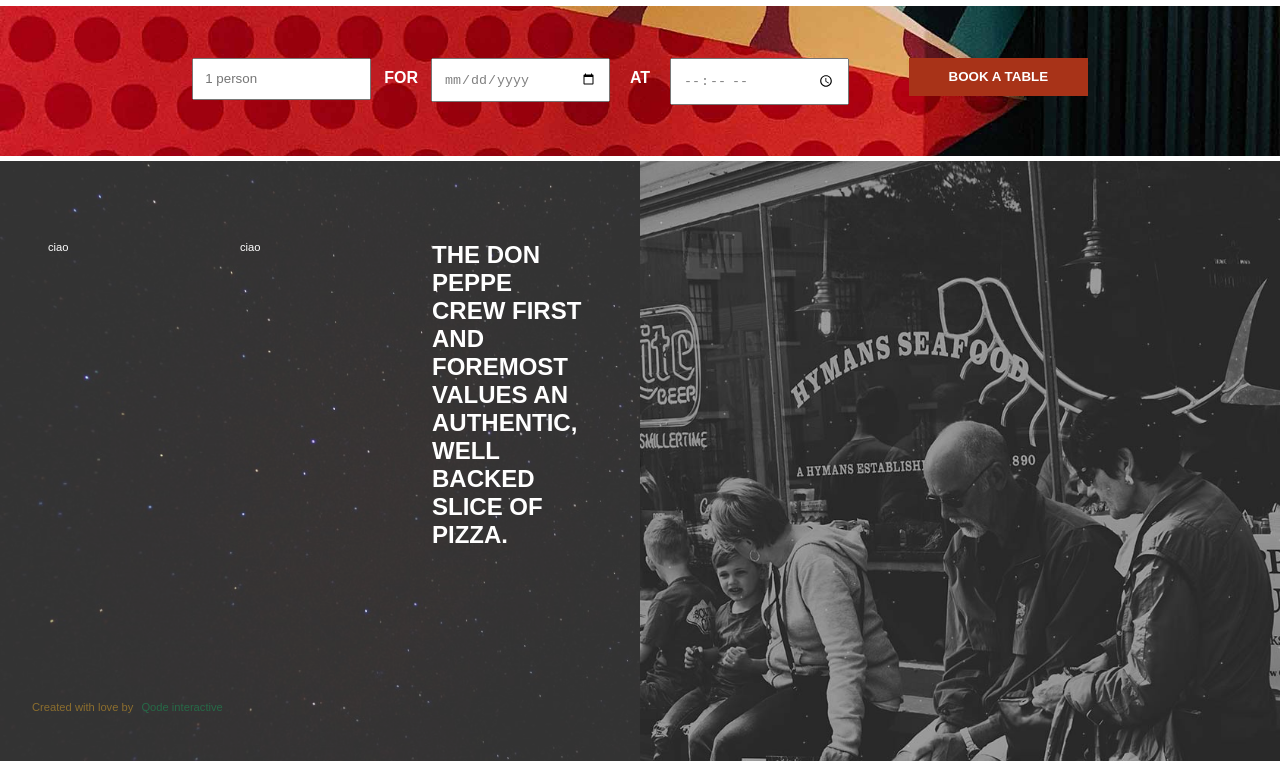
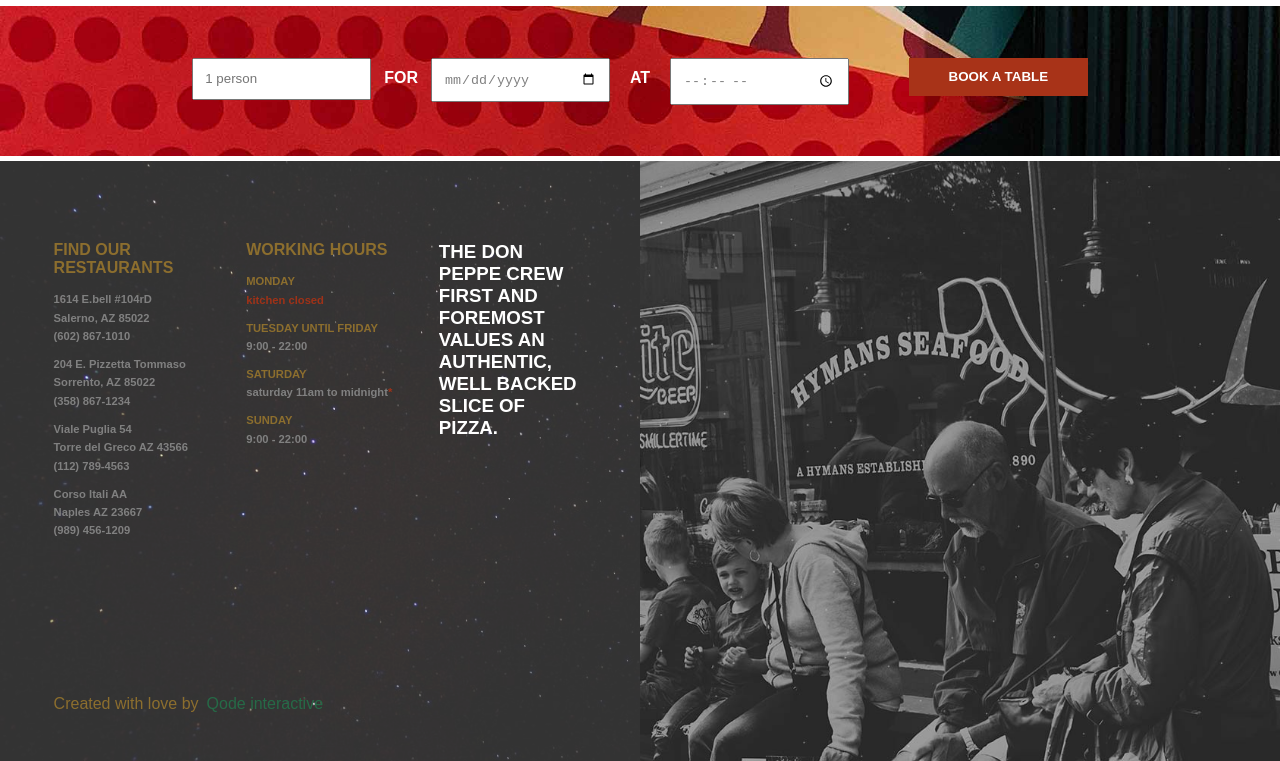
Before and after one commit to FabrizioMisseri/proj-html-vuejs, a Vue app: page / in a window 1280 px wide. Shown: the part 3518-4279 px from the top of the page. Built offline with nearby package versions, Linux system fonts and the light colour scheme.

Commit message:
proliferate footer (dynamic mode)

```diff
--- a/src/components/appFooter.vue
+++ b/src/components/appFooter.vue
@@ -1,6 +1,19 @@
 <script>
+import footerCard from './footerComps/footerCard.vue';
+import { store } from "../store";
+
 export default {
     name: "appFooter",
+
+    components: {
+        footerCard,
+    },
+
+    data() {
+        return {
+            store,
+        }
+    }
 }
 </script>
 
@@ -8,24 +21,36 @@ export default {
     <footer class="flex">
 
         <!-- SECTION SX -->
-        <section class="sx small-size">
+        <section class="sx">
             <!-- BG-IMG -->
             <figure></figure>
 
             <!-- TOP CONTAINER-->
-            <div class="container">
+            <div class="container just-between">
 
                 <!-- COLUMN SX -->
-                <div class="column">ciao</div>
+                <div class="column">
+                    <h4 class="color-gold">
+                        FIND OUR RESTAURANTS
+                    </h4>
+                    <footerCard v-for="(restaurant, index) in this.store.arrayRestaurants" :key="index"
+                        :element="restaurant" class="small-size" />
+                </div>
                 <!-- COLUMN SX -->
 
                 <!-- COLUMN CENTER -->
-                <div class="column">ciao</div>
+                <div class="column">
+                    <h4 class="color-gold">
+                        WORKING HOURS
+                    </h4>
+                    <footerCard v-for="(turn, index) in this.store.workingHours" :key="index" :element="turn"
+                        class="small-size" />
+                </div>
                 <!-- COLUMN CENTER -->
 
                 <!-- COLUMN DX -->
                 <div class="column">
-                    <h3 class="big-size">
+                    <h3>
                         THE DON PEPPE CREW FIRST AND FOREMOST VALUES AN AUTHENTIC, WELL BACKED SLICE OF PIZZA.
                     </h3>
                 </div>
@@ -99,6 +124,8 @@ footer {
     .sx {
         position: relative;
         padding-top: 5rem;
+        padding-right: 1.5rem;
+        padding-left: 1.5rem;
         display: flex;
         flex-wrap: wrap;
         flex-direction: column;
@@ -118,8 +145,7 @@ footer {
         }
 
         .column {
-            width: calc(100% / 3);
-            padding: 0 1rem;
+            width: calc((100% / 3) - 30px);
 
         }
     }
@@ -127,6 +153,8 @@ footer {
 
 }
 
+
+// COLORS
 .color-gold {
     color: $footer-gold;
 }
@@ -138,4 +166,8 @@ footer {
 .color-aqua {
     color: $footer-aqua;
 }
+
+.color-gray {
+    color: gray;
+}
 </style>
--- a/src/components/footerComps/footerCard.vue
+++ b/src/components/footerComps/footerCard.vue
@@ -0,0 +1,90 @@
+<script>
+export default {
+    name: "footerCard",
+
+    props: {
+        element: Object,
+    },
+}
+</script>
+
+<template>
+
+    <section class="card">
+
+        <!-- RESTAURANTS -->
+        <ul v-if="element.id === 0" class="restaurants">
+            <li>
+                {{ element.street }}
+            </li>
+
+            <li>
+                {{ element.city }}
+            </li>
+
+            <li>
+                {{ element.cellPhone }}
+            </li>
+        </ul>
+        <!-- / RESTAURANTS -->
+
+
+        <!-- WORKING HOURS -->
+        <ul v-if="element.id === 1">
+            <li :class="element.titleColor">
+                {{ element.title }}
+            </li>
+
+            <li :class="element.textColor">
+                <span>
+                    {{ element.text }}
+                </span>
+                <span v-if="element.star" :class="element.starColor">
+                    {{ element.starText }}
+                </span>
+            </li>
+
+        </ul>
+        <!-- / WORKING HOURS -->
+
+    </section>
+
+</template>
+
+<style lang="scss" scoped>
+@use "../../styles/partials/variables" as *;
+
+
+.card {
+    ul {
+        margin: 1rem 0;
+
+        li {
+            margin: .4rem 0;
+            font-weight: 600;
+        }
+    }
+
+    .restaurants {
+        color: gray;
+    }
+}
+
+
+// COLORS
+.color-gold {
+    color: $footer-gold;
+}
+
+.color-orange {
+    color: $footer-orange;
+}
+
+.color-aqua {
+    color: $footer-aqua;
+}
+
+.color-gray {
+    color: gray;
+}
+</style>
--- a/src/store.js
+++ b/src/store.js
@@ -56,4 +56,65 @@ export const store = reactive({
         },
     ],
 
+    arrayRestaurants: [
+        {
+            id: 0,
+            street: "1614 E.bell #104rD",
+            city: "Salerno, AZ 85022",
+            cellPhone: "(602) 867-1010",
+        },
+        {
+            id: 0,
+            street: "204 E. Pizzetta Tommaso",
+            city: "Sorrento, AZ 85022",
+            cellPhone: "(358) 867-1234",
+        },
+        {
+            id: 0,
+            street: "Viale Puglia 54",
+            city: "Torre del Greco AZ 43566",
+            cellPhone: "(112) 789-4563",
+        },
+        {
+            id: 0,
+            street: "Corso Itali AA",
+            city: "Naples AZ 23667",
+            cellPhone: "(989) 456-1209",
+        },
+    ],
+
+    workingHours: [
+        {
+            id: 1,
+            title: "MONDAY",
+            titleColor: "color-gold",
+            text: "kitchen closed",
+            textColor: "color-orange",
+        },
+        {
+            id: 1,
+            title: "TUESDAY UNTIL FRIDAY",
+            titleColor: "color-gold",
+            text: "9:00 - 22:00",
+            textColor: "color-gray",
+        },
+        {
+            id: 1,
+            title: "SATURDAY",
+            titleColor: "color-gold",
+            text: "saturday 11am to midnight",
+            textColor: "color-gray",
+            star: true,
+            starText: "*",
+            starColor: "color-orange"
+        },
+        {
+            id: 1,
+            title: "SUNDAY",
+            titleColor: "color-gold",
+            text: "9:00 - 22:00",
+            textColor: "color-gray",
+        },
+    ],
+
 });
```
